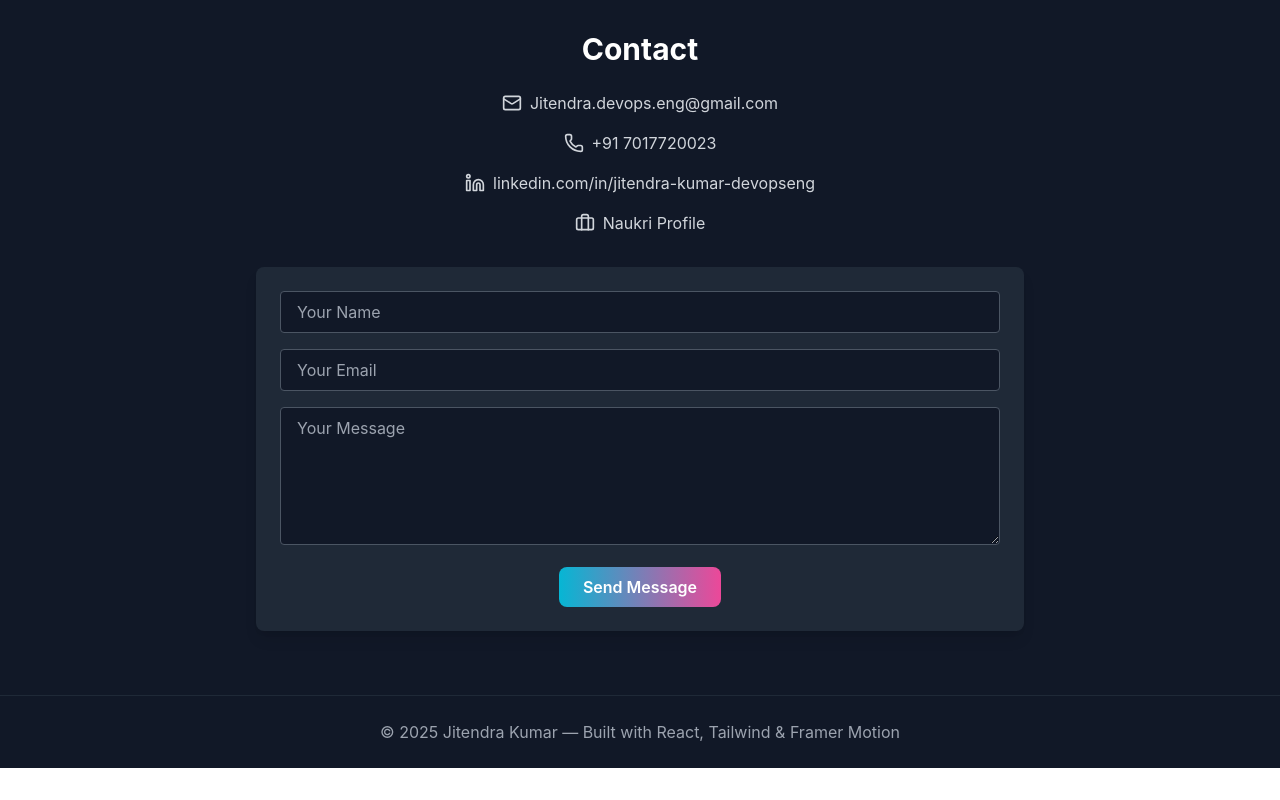
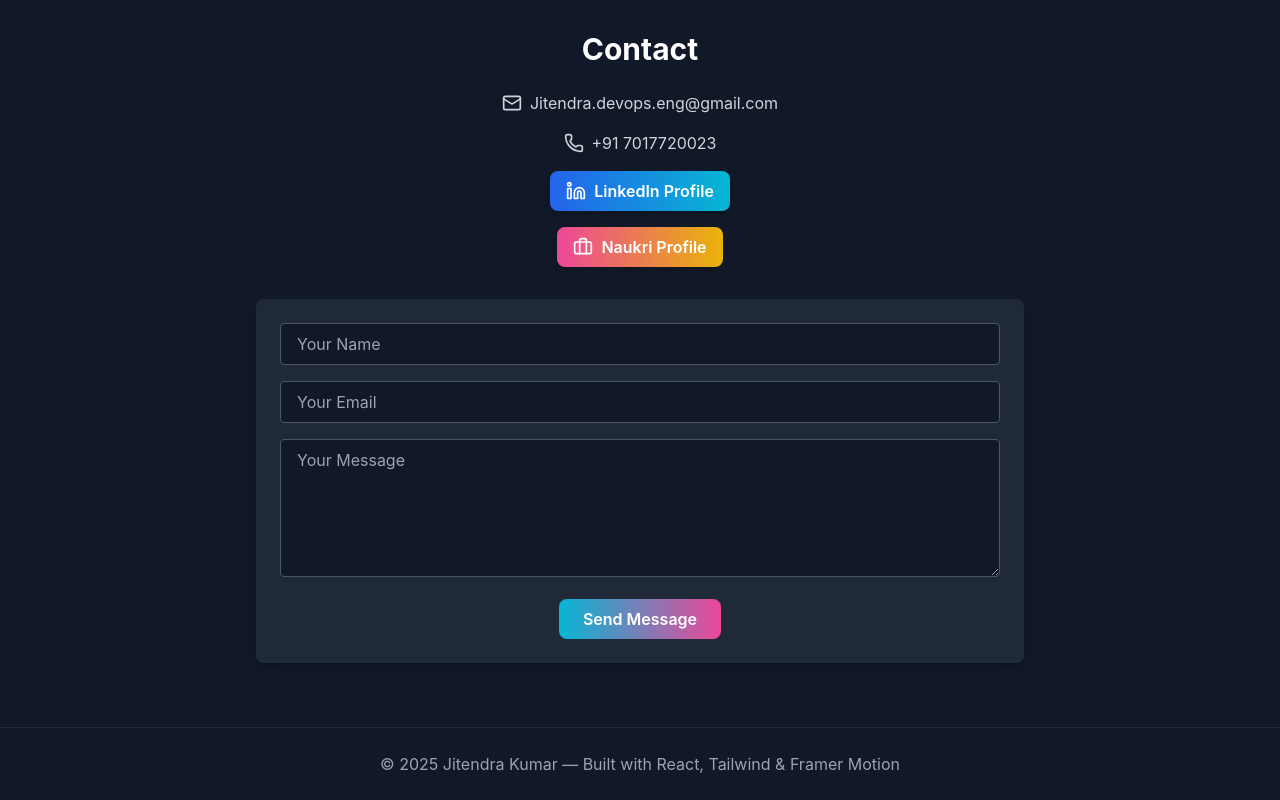
Before and after one commit to JitendraDevopsEng/Jitendra-DevOps---React-Tailwind-Portfolio, a React (Vite) app in the folder jitendra-portfolio/: page / in a window 1280 px wide. Shown: the part 3574-4374 px from the top of the page. Before the commit the page ends 4342 px from the top, so only its background shows below. Built offline with nearby package versions, Linux system fonts and the light colour scheme.

Commit message:
Linkedin Profile updated

```diff
--- a/jitendra-portfolio/src/components/Contact.jsx
+++ b/jitendra-portfolio/src/components/Contact.jsx
@@ -49,20 +49,22 @@ export default function Contact() {
             <Phone size={20} /> +91 7017720023
           </p>
 
+          {/* LinkedIn Button */}
           <a
             href="https://www.linkedin.com/in/jitendra-kumar-devopseng"
             target="_blank"
             rel="noreferrer"
-            className="flex items-center gap-2 hover:text-cyan-300"
+            className="flex items-center gap-2 px-4 py-2 rounded-lg bg-gradient-to-r from-blue-600 to-cyan-500 text-white font-semibold shadow-md hover:opacity-90 transition"
           >
-            <Linkedin size={20} /> linkedin.com/in/jitendra-kumar-devopseng
+            <Linkedin size={20} /> LinkedIn Profile
           </a>
 
+          {/* Naukri Button */}
           <a
             href="https://www.naukri.com/mnjuser/profile?id=&altresid"
             target="_blank"
             rel="noreferrer"
-            className="flex items-center gap-2 hover:text-cyan-300"
+            className="flex items-center gap-2 px-4 py-2 rounded-lg bg-gradient-to-r from-pink-500 to-yellow-500 text-white font-semibold shadow-md hover:opacity-90 transition"
           >
             <Briefcase size={20} /> Naukri Profile
           </a>
```
